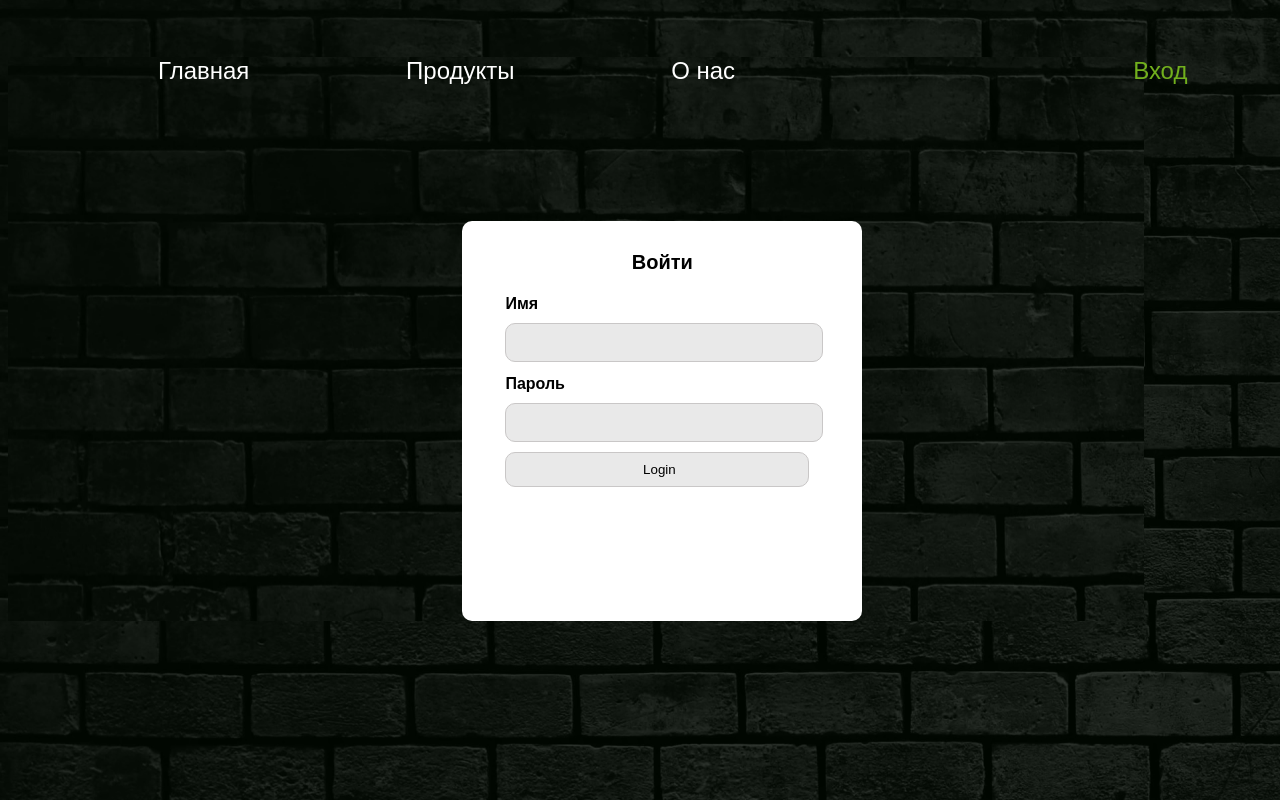
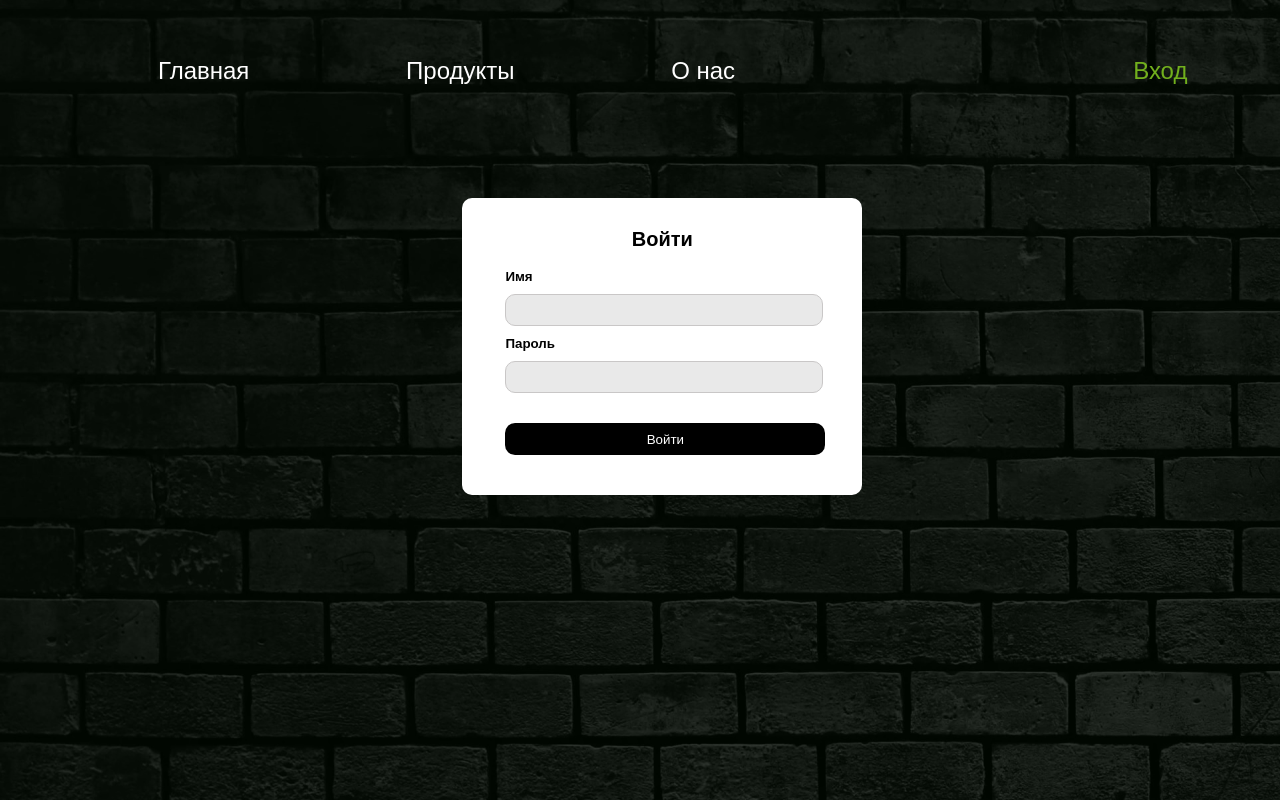
Before and after one commit to BeldanOFF/projectstoreforme, a Flask app: page /adminlogin in a window 1280 px wide. Run offline with Flask 3, Linux system fonts and the light colour scheme.

Commit message:
style fix eeeey

```diff
--- a/app.py
+++ b/app.py
@@ -4,6 +4,7 @@
 from flask import Flask, render_template, request, redirect, url_for, session, abort, flash
 from flask_admin import Admin, form
 from flask_admin.contrib.sqla import ModelView
+from flask_admin.form import Select2Field
 from flask_login import LoginManager, login_user, logout_user, login_required
 from flask_sqlalchemy import SQLAlchemy
 from functools import wraps
@@ -93,6 +94,49 @@
         return self._change_path_data(
             super(StorageAdminModel, self).create_form(obj)
         )
+
+
+class ProductAdminModel(StorageAdminModel):
+    form_extra_fields = {
+        'catalog_id': Select2Field('Catalog', choices=[]),
+        'collection_id': Select2Field('Collection', choices=[]),
+        'file': form.FileUploadField('file')
+    }
+
+    def _change_path_data(self, _form):
+        try:
+            storage_file = _form.file.data
+
+            if storage_file is not None:
+                hash = random.getrandbits(128)
+                ext = storage_file.filename.split('.')[-1]
+                path = '%s.%s' % (hash, ext)
+
+                storage_file.save(
+                    os.path.join(app.config['STORAGE'], path)
+                )
+
+                _form.image.data = path
+
+                del _form.file
+
+        except Exception as ex:
+            pass
+
+        return _form
+
+    def create_form(self, obj=None):
+        form = super(ProductAdminModel, self).create_form(obj=obj)
+        form.collection_id.choices = [(c.id, c.title) for c in Collections.query.all()]
+        form.catalog_id.choices = [(c.id, c.title) for c in Catalog.query.all()]
+        return form
+
+    def edit_form(self, obj=None):
+        form = super(StorageAdminModel, self).edit_form(obj=obj)
+        form.collection_id.choices = [(c.id, c.title) for c in Collections.query.all()]
+        return form
+
+
 
 
 class UserView(ModelView):
--- a/static/css/login.css
+++ b/static/css/login.css
@@ -41,7 +41,7 @@
     font-family: 'Jost SemiBold', sans-serif;
     font-size: 18pt;
     margin-right: 10%;
-    background-image: url("../img/2.png");
+    background-image: url("../img/2.png") no-repeat;
 }
 
 body {
@@ -132,7 +132,7 @@
 
 .login button{
     font-family: 'Jost Light', sans-serif;
-    width: 79%;
+    width: 80%;
     height: 40px;
     border-radius: 10px;
     border: none;
@@ -201,3 +201,32 @@
 .hidden {
   display: none;
 }
+
+@media (max-width: 1850px) {
+    .login input {
+        height: 28px;
+        margin-bottom: 10px;
+        margin-top: 10px;
+    }
+
+    .login button{
+     height: 32px
+
+    }
+
+    .login h4 {
+     font-size: 10pt;
+     margin-top: 0px;
+     margin-bottom: 0px;
+    }
+
+    .login {
+        margin-top: 10%;
+        height: 60%;
+        padding-bottom: 20px;
+    }
+}
+
+.login button[type=submit] {
+    margin-bottom: 20px
+}
--- a/templates/adminlogin.html
+++ b/templates/adminlogin.html
@@ -27,7 +27,7 @@
             <input type="text" id="username" name="username">
             <h4>Пароль</h4>
             <input type="password" id="password" name="password">
-            <input type="submit" value="Login">
+            <button type="submit" value="Login">Войти</button>
         </form>
     </div>
 
```
